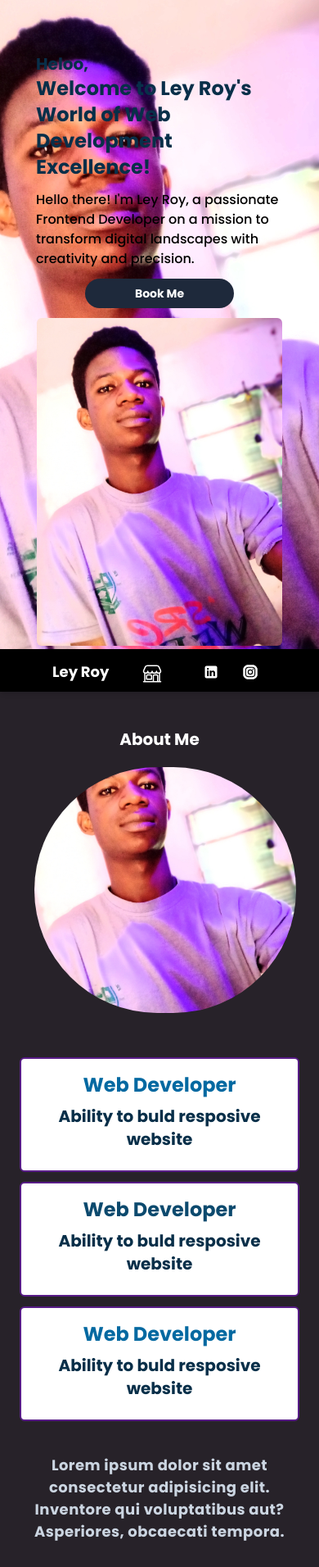
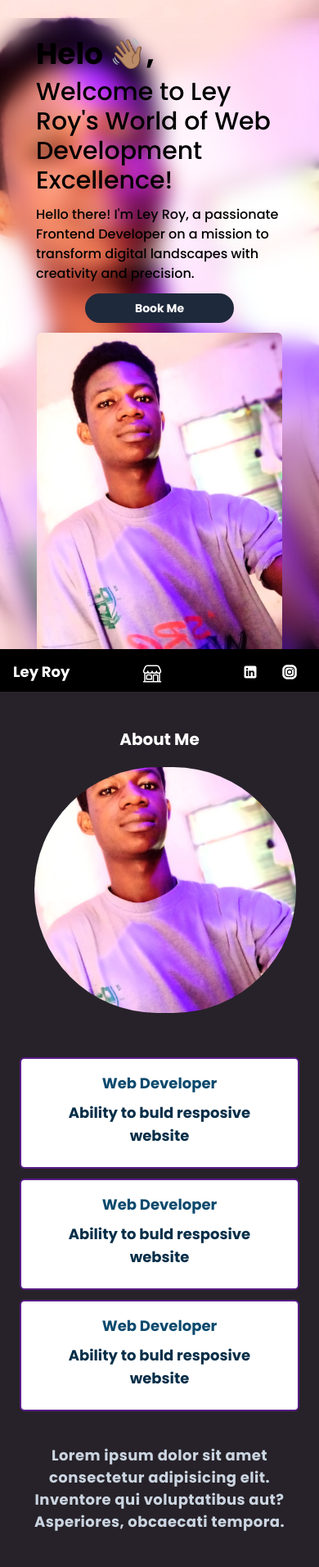
Before and after one commit to leyroy/portfolio, a React (Create React App) app: page / in a window 390 px wide. Shown: the top 1912 px of the page at 82% size. Built offline with nearby package versions, Linux system fonts and the light colour scheme.

Commit message:
fixd the padding and the breakpoints issues

```diff
--- a/src/App.js
+++ b/src/App.js
@@ -4,16 +4,19 @@ import HeroPage from "./components/HeroPage";
 import Projects from "./components/Projects";
 import About from "./components/About";
 import Contact from "./components/Contact";
-// import { FaAvianex } from "react-icons/fa";
+import ScrollUp from "./components/ScrollUp";
 
-export default function () {
+export default function App() {
 	const aboutRef = useRef(null);
 	const projectRef = useRef(null);
 	const contactRef = useRef(null);
 	const heroRef = useRef(null);
 
+	window.addEventListener("scroll", () => {});
+
 	return (
-		<div className="">
+		<div className="min-h-screen">
+			<ScrollUp />
 			<Header
 				heroRef={heroRef}
 				aboutRef={aboutRef}
--- a/src/components/About.js
+++ b/src/components/About.js
@@ -22,41 +22,41 @@ function About() {
 				<div className="flex flex-col items-center justify-between gap-6 px-4 mt-3 md:mt-0 ">
 					<div className="flex flex-col items-center w-full gap-3 md:flex-row">
 						<motion.div
-							initial={{ opacity: 0 }}
-							whileInView={{ opacity: 1 }}
-							transition={{ duration: 0.7, delay: 0.4 }}
+							initial={{ opacity: 0, y: 40 }}
+							whileInView={{ opacity: 1, y: 0 }}
+							transition={{ duration: 0.48, delay: 0.32 }}
 							className="flex flex-col items-center justify-center p-4 text-center bg-white border-2 border-purple-900 rounded-md hover:scale-105 hover:bg-fuchsia-800 group"
 						>
-							<h3 className="text-2xl font-bold group-hover:text-gray-600 text-sky-700">
+							<h3 className="text-lg font-bold md:text-2xl group-hover:text-gray-600 text-sky-900">
 								Web Developer
 							</h3>
-							<p className="p-2 text-xl font-semibold text-sky-950 group-hover:text-white">
+							<p className="p-2 text-lg font-semibold text-sky-950 group-hover:text-white">
 								Ability to buld resposive website
 							</p>
 						</motion.div>
 						<motion.div
-							initial={{ opacity: 0 }}
-							whileInView={{ opacity: 1 }}
-							transition={{ duration: 0.79, delay: 0.49 }}
+							initial={{ opacity: 0, y: 40 }}
+							whileInView={{ opacity: 1, y: 0 }}
+							transition={{ duration: 0.5, delay: 0.4 }}
 							className="flex flex-col items-center justify-center p-4 text-center bg-white border-2 border-purple-900 rounded-md hover:scale-105 hover:bg-fuchsia-800 group"
 						>
-							<h3 className="text-2xl font-bold group-hover:text-gray-600 text-sky-900">
+							<h3 className="text-lg font-bold md:text-2xl group-hover:text-gray-600 text-sky-900">
 								Web Developer
 							</h3>
-							<p className="p-2 text-xl font-semibold group-hover:text-white text-sky-950">
+							<p className="p-2 text-lg font-semibold group-hover:text-white text-sky-950">
 								Ability to buld resposive website
 							</p>
 						</motion.div>
 						<motion.div
-							initial={{ opacity: 0 }}
-							whileInView={{ opacity: 1 }}
-							transition={{ duration: 0.9, delay: 0.67 }}
+							initial={{ opacity: 0, y: 40 }}
+							whileInView={{ opacity: 1, y: 0 }}
+							transition={{ duration: 0.52, delay: 0.43 }}
 							className="flex flex-col items-center justify-center p-4 text-center bg-white border-2 border-purple-900 rounded-md hover:scale-105 hover:bg-fuchsia-800 group"
 						>
-							<h3 className="text-2xl font-bold group-hover:text-gray-600 text-sky-700">
+							<h3 className="text-lg font-bold md:text-2xl group-hover:text-gray-600 text-sky-900">
 								Web Developer
 							</h3>
-							<p className="p-2 text-xl font-semibold group-hover:text-white text-sky-950">
+							<p className="p-2 text-lg font-semibold group-hover:text-white text-sky-950">
 								Ability to buld resposive website
 							</p>
 						</motion.div>
--- a/src/components/Contact.js
+++ b/src/components/Contact.js
@@ -9,17 +9,18 @@ import { motion } from "framer-motion";
 
 export default function Contact() {
 	return (
-		<div className="flex flex-col md:px-44 items-center justify-center w-full h-screen gap-12 m-auto mb-52 md:mb-4 mt-[7rem] md:mt-0 pt-20 sm:pt-9">
-			<h1 className="text-[35px] font-bold mt-4">Contat Me</h1>
-			<div className="flex flex-col items-center justify-center w-full md:px-5 md:flex-row ">
+		<div className="flex flex-col items-center justify-center w-full md:w-5/6 h-screen gap-12 m-auto mb-52 md:mb-4 mt-[7rem] md:mt-0 pt-20 sm:pt-9">
+			<h1 className="text-[30px] font-semibold mt-4">
+				Contat Me
+			</h1>
+			<div className="flex flex-col items-center justify-center w-full md:gap-4 md:flex-row ">
 				<motion.div
 					initial={{ opacity: 0, y: 20 }}
 					whileInView={{ opacity: 1, y: 0 }}
 					exit={{ opacity: 0, y: 90 }}
 					transition={{ delay: 0.2, duration: 0.2 }}
-					className="w-full h-full px-2 md:px-6 sm:max-w-7xl"
+					className="w-5/6 h-auto mb-6 text-white border md:mb-auto md:w-3/5 p-9 rounded-2xl border-sky-600"
 				>
-					<div className="w-full h-auto text-white border p-9 rounded-2xl border-sky-600">
 					<motion.div
 						initial={{ opacity: 0, y: 20 }}
 						whileInView={{ opacity: 1, y: 0 }}
@@ -92,7 +93,6 @@ export default function Contact() {
 							@ley__roy
 						</a>
 					</motion.div>
-					</div>
 				</motion.div>
 				<ContactForm />
 			</div>
--- a/src/components/Header.js
+++ b/src/components/Header.js
@@ -39,12 +39,11 @@ export default function Header({
 		});
 	};
 	return (
-		<div className="fixed bottom-0 left-0 right-0 top-auto z-50 py-1 bg-black shadow-md md:bottom-auto md:top-0 md:px-12 md:bg-transparent">
-			<div className="relative flex items-center justify-between w-full px-16 pt-1 ">
+		<div className="fixed bottom-0 left-0 right-0 top-auto z-10 py-1 bg-black backdrop-blur-sm md:bottom-auto md:top-0 md:px-12 md:bg-transparent">
+			<div className="relative flex items-center justify-between w-full px-4 pt-1 md:px-16 ">
 				<h1 className="text-lg font-semibold text-white md:font-bold md:text-3xl md:text-slate-900">
 					Ley Roy
 				</h1>
-
 				<ul className="items-center justify-between hidden gap-5 md:flex">
 					{naveItems.map((item) => (
 						<li
@@ -64,7 +63,7 @@ export default function Header({
 					whileInView={{ opacity: 1, y: 0 }}
 					exit={{ opacity: 0, y: 90 }}
 					transition={{ delay: 0.2, duration: 0.2 }}
-					className={`absolute left-0 md:hidden right-0 grid mb-4 border-b border-gray-400  grid-cols-2 gap-5 rounded-t-[2rem] bg-black bg-opacity-80 bottom-8 h-44  ${
+					className={`absolute backdrop-blur-sm left-0 md:hidden right-0 grid mb-4 border-b border-gray-400  grid-cols-2 gap-5 rounded-t-[2rem] bg-black bg-opacity-80 bottom-8 h-44  ${
 						!toglemenu ? "hidden" : "block"
 					}`}
 				>
--- a/src/components/HeroPage.js
+++ b/src/components/HeroPage.js
@@ -10,19 +10,21 @@ export default function HeroPage({ contactRef }) {
 		});
 	};
 	return (
-		<div className="flex items-center justify-center px-3 mx-auto md:pt-12 bg-none w-fu md:px-16">
+		<div className="flex items-center justify-center px-3 mx-auto backdrop-blur-md md:pt-12 bg-none w-fu md:px-16">
 			<div className="flex flex-col items-center justify-center gap-3 px-6 pt-6 md:gap-7 md:flex-row">
 				<motion.div
 					initial={{ opacity: 0, x: -10 }}
 					whileInView={{ opacity: 1, x: 0 }}
-					transition={{ delay: 0.52, duration: 0.5 }}
+					transition={{ delay: 0.36, duration: 0.3 }}
 					className=" gap-3 md:gap-6 px-2 flex items-center justify-center flex-col md:p-4 md:w-[500px]"
 				>
-					<p className="text-2xl font-bold sm:px-10 md:px-2 md:text-3xl text-sky-950">
-						<h1 className="text-xl">Heloo,</h1>
-						Welcome to Ley Roy's World of Web Development
-						Excellence!
-					</p>
+					<div className="text-black sm:px-10 md:px-2 md:text-3xl">
+						<h1 className="mb-2 text-4xl font-bold">Helo 👋🏽,</h1>
+						<p className="text-3xl text-black">
+							Welcome to Ley Roy's World of Web Development
+							Excellence!
+						</p>
+					</div>
 					<p className=" max-w-[30rem] text-black font-medium ">
 						Hello there! I'm Ley Roy, a passionate Frontend
 						Developer on a mission to transform digital landscapes
@@ -39,7 +41,7 @@ export default function HeroPage({ contactRef }) {
 				<motion.div
 					initial={{ opacity: 0, x: 10 }}
 					whileInView={{ opacity: 1, x: 0 }}
-					transition={{ delay: 0.52, duration: 0.5 }}
+					transition={{ delay: 0.2, duration: 0.5 }}
 					className="grid grid-flow-col max-h-[100%] items-center justify-center "
 				>
 					<img
--- /dev/null
+++ b/src/components/ScrollUp.js
@@ -0,0 +1,45 @@
+import { motion } from "framer-motion";
+import React, { useState } from "react";
+import { FaArrowUp } from "react-icons/fa";
+
+export default function ScrollUp() {
+	const [isScrllup, setIsScrllup] = useState(false);
+	window.addEventListener("scroll", function () {
+		if (window.scrollY > 600) {
+			return setIsScrllup(true);
+		} else {
+			setIsScrllup(false);
+		}
+	});
+
+	const scrollUp = () => {
+		window.scrollTo({
+			top: 0,
+			behavior: "smooth",
+		});
+	};
+	const fadeInOut = {
+		initial: { opacity: 0, y: 100 },
+		animate: { opacity: 1, y: 0 },
+		exit: { opacity: 0.9, y: 100 },
+		transition: { duration: 0.4 },
+	};
+	return (
+		isScrllup && (
+			<motion.div
+				{...fadeInOut}
+				onClick={scrollUp}
+				className="fixed z-20 p-1 rounded-md cursor-pointer group bg-sky-800 hover:bg-sky-700 bottom-20 right-4 md:right-16"
+			>
+				<FaArrowUp className="relative transition-all duration-300 ease-in-out group-hover:mb-2" />
+				<motion.p
+					{...fadeInOut}
+					className="absolute left-0 z-40 hidden w-8 text-sm font-light text-white bottom-8 whitespace-nowrap inset-x-full md:group-hover:block "
+				>
+					{" "}
+					scroll up ⬆
+				</motion.p>
+			</motion.div>
+		)
+	);
+}
--- a/src/index.css
+++ b/src/index.css
@@ -7,7 +7,7 @@
 }
 body {
 scroll-behavior: smooth;
-font-family: Poppins, 'Segoe UI', Tahoma, Geneva, Verdana, sans-serif;
+font-family: "Poppins", 'Segoe UI', Tahoma, Geneva, Verdana, sans-serif;
    overflow-x: hidden;
    background: #08020ade;
    color: white
```
Also changed, not shown: src/components/ContactForm.js (+10 -10 lines). Lines whose indentation alone changed are shown as unchanged.
